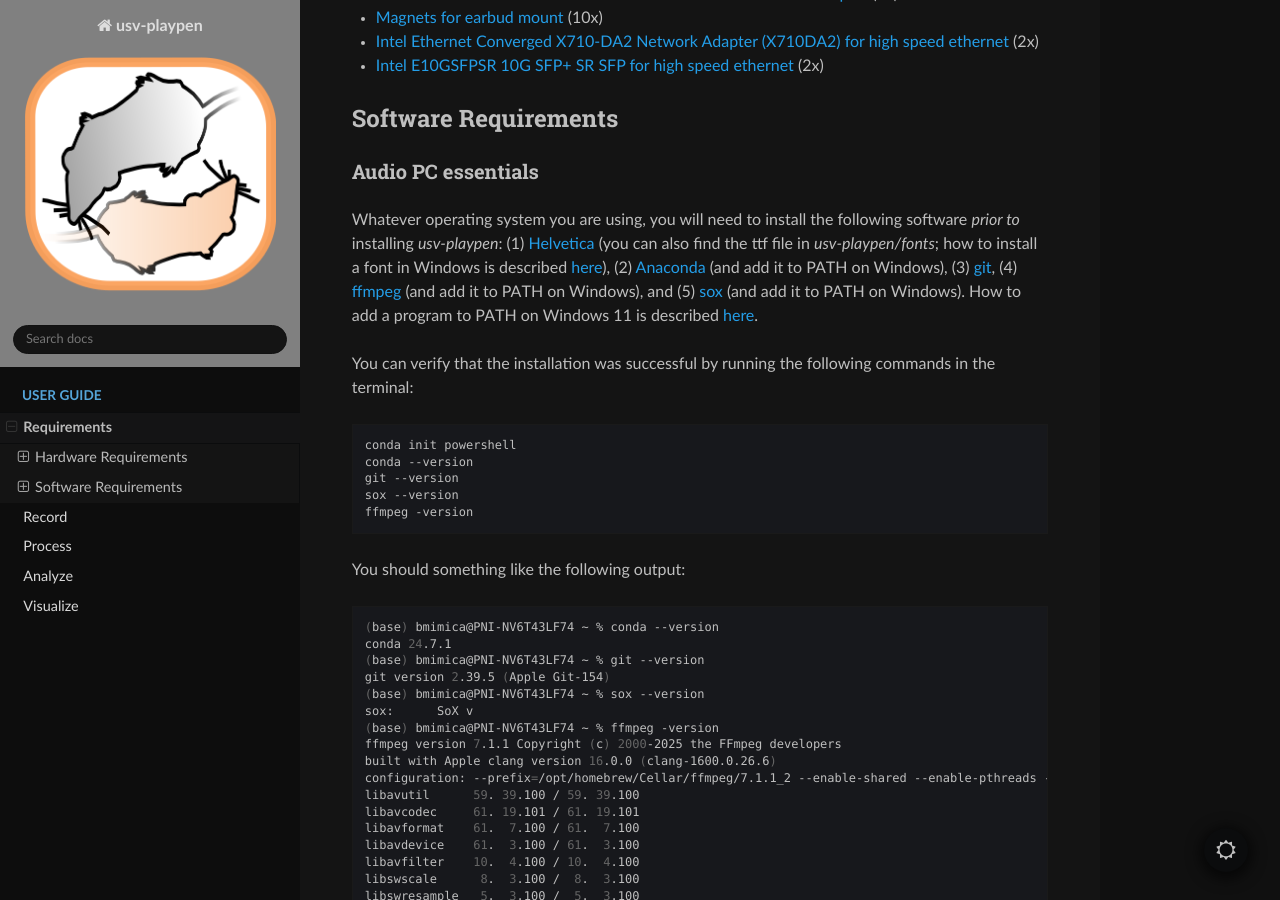
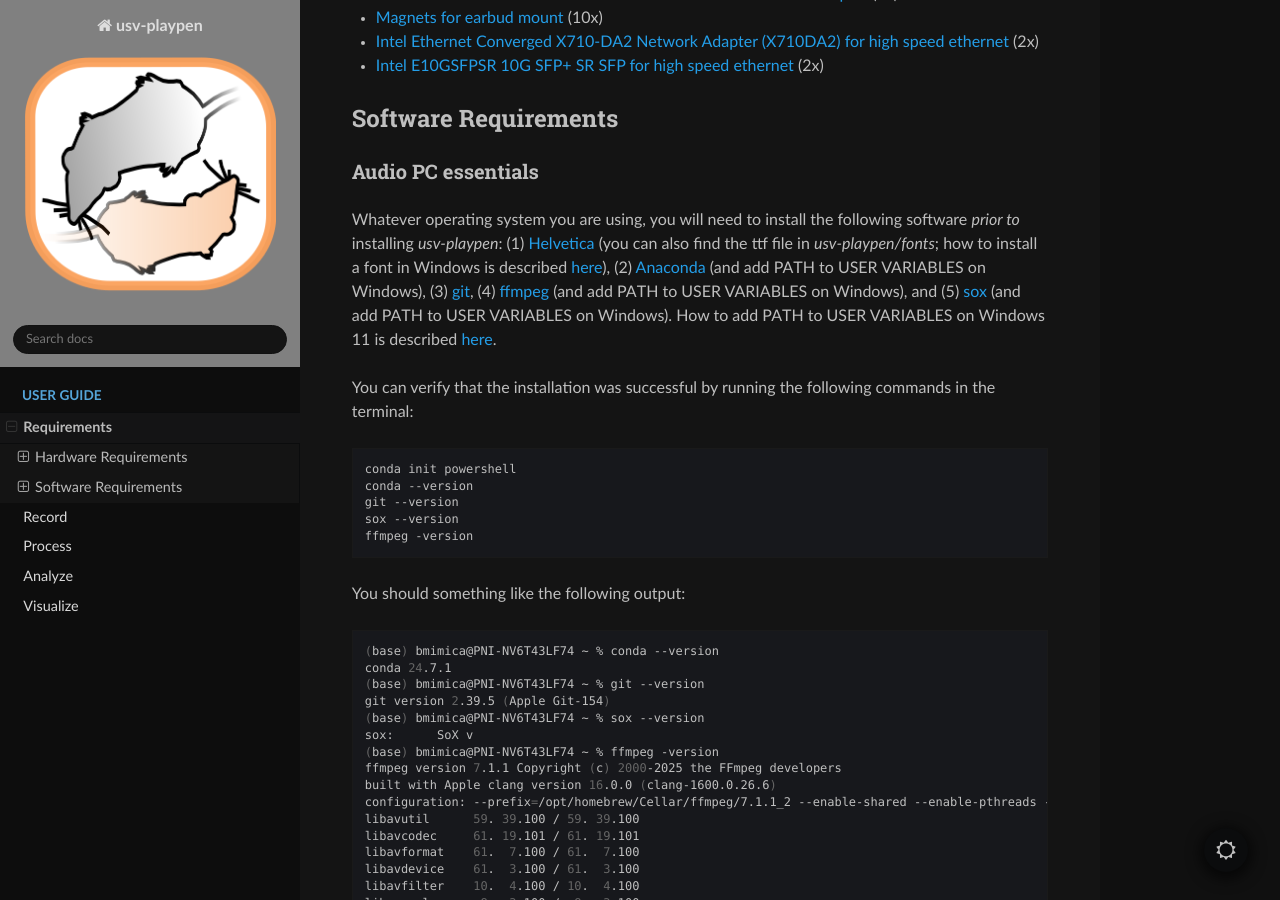
Before and after one commit to bartulem/usv-playpen, a Sphinx documentation site: the page built from docs/Requirements.rst, in a window 1280 px wide and 900 px high, scrolled down 2578 px. Built offline with Sphinx 7.4.7 and the Read the Docs theme 3.1.0, drawn with Linux system fonts in a browser that asks for light colours; pages that are not in the unit, such as notebooks, are missing from menus; the version number is read from the project's files by our own code.

```diff
--- a/docs/Requirements.rst
+++ b/docs/Requirements.rst
@@ -102,7 +102,7 @@ Audio PC essentials
 ^^^^^^^^^^^^^^^^^^^
 
 Whatever operating system you are using, you will need to install the following software *prior to* installing *usv-playpen*: (1) `Helvetica <https://freefontsfamily.net/helvetica-font-family/>`_ (you can also find the ttf file in *usv-playpen/fonts*; how to install a font in Windows is described `here <https://support.microsoft.com/en-us/office/add-a-font-b7c5f17c-4426-4b53-967f-455339c564c1>`_),
-(2) `Anaconda <https://www.anaconda.com/download>`_ (and add it to PATH on Windows), (3) `git <https://git-scm.com/downloads/win>`_, (4) `ffmpeg <https://ffmpeg.org/download.html>`_ (and add it to PATH on Windows), and (5) `sox <https://sourceforge.net/projects/sox/>`_ (and add it to PATH on Windows). How to add a program to PATH on Windows 11 is described `here <https://www.c-sharpcorner.com/article/how-to-addedit-path-environment-variable-in-windows-11/>`_.
+(2) `Anaconda <https://www.anaconda.com/download>`_ (and add PATH to USER VARIABLES on Windows), (3) `git <https://git-scm.com/downloads/win>`_, (4) `ffmpeg <https://ffmpeg.org/download.html>`_ (and add PATH to USER VARIABLES on Windows), and (5) `sox <https://sourceforge.net/projects/sox/>`_ (and add PATH to USER VARIABLES on Windows). How to add PATH to USER VARIABLES on Windows 11 is described `here <https://www.c-sharpcorner.com/article/how-to-addedit-path-environment-variable-in-windows-11/>`_.
 
 You can verify that the installation was successful by running the following commands in the terminal:
 
```
Also changed, not shown: README.md (+10 -8 lines).
